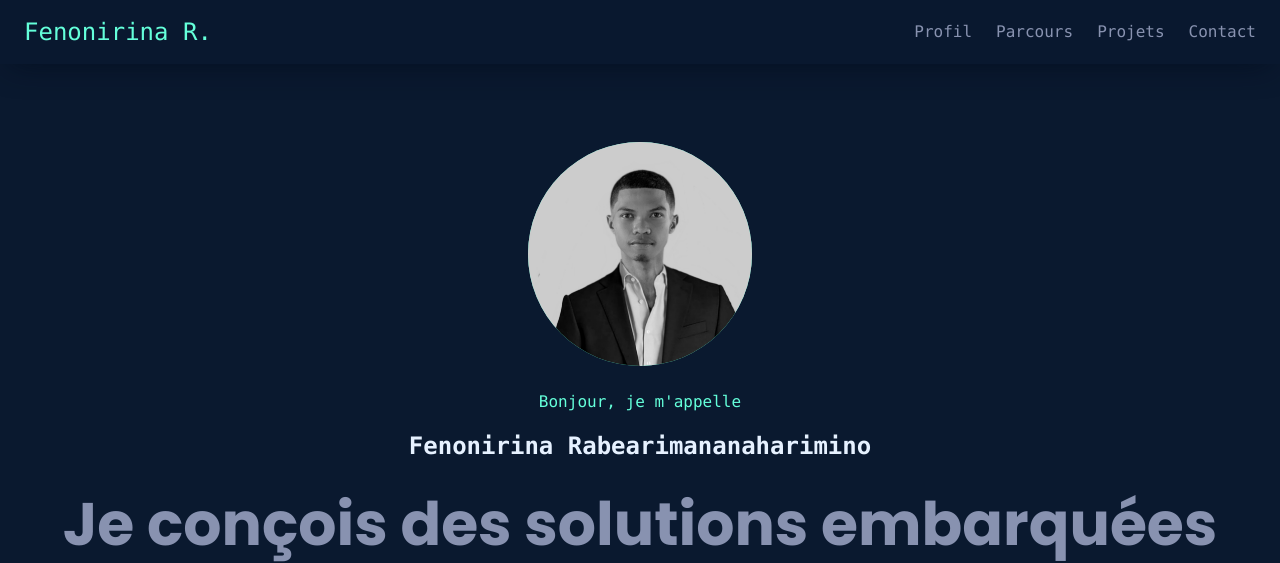
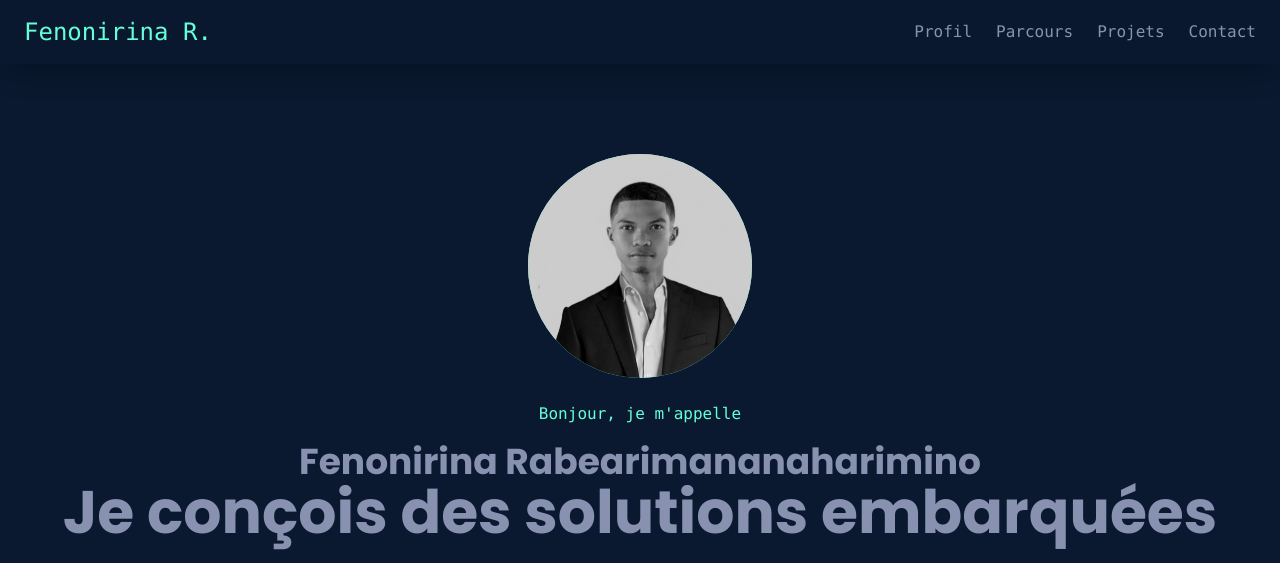
Before and after one commit to fenonirina/fenonirina.github.io, a plain HTML site: page index.html in a window 1280 px wide. Shown: the top 563 px of the page. Drawn offline with nearby package versions, Linux system fonts and the light colour scheme.

Commit message:
Correction reussite

```diff
--- a/index.html
+++ b/index.html
@@ -78,7 +78,7 @@
                 </div>
             </div>
             <p class="text-green font-mono mb-4 reveal" style="transition-delay: 200ms;">Bonjour, je m'appelle</p>
-            <h1 class="text-2xl font-bold text-lightest-slate mb-8 font-mono" style="transition-delay: 300ms;">Fenonirina Rabearimananaharimino</h1>
+            <h1 class="text-2xl sm:text-2xl md:text-4xl font-bold text-slate reveal" style="transition-delay: 300ms;">Fenonirina Rabearimananaharimino</h1>
             <h2 class="text-3xl sm:text-5xl md:text-6xl font-bold text-slate reveal" style="transition-delay: 400ms;">Je conçois des solutions embarquées</h2>
             <p class="mt-6 max-w-xl reveal mx-auto" style="transition-delay: 500ms;">
                Spécialisé en systèmes embarqués et IoT, je transforme des idées complexes en solutions matérielles et logicielles fonctionnelles. Actuellement étudiant en Électronique et Informatique Industrielle.
```
